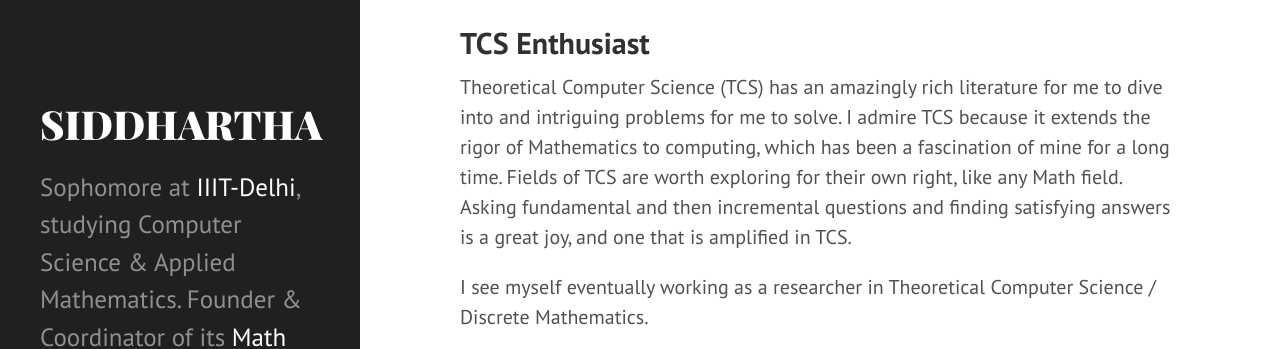
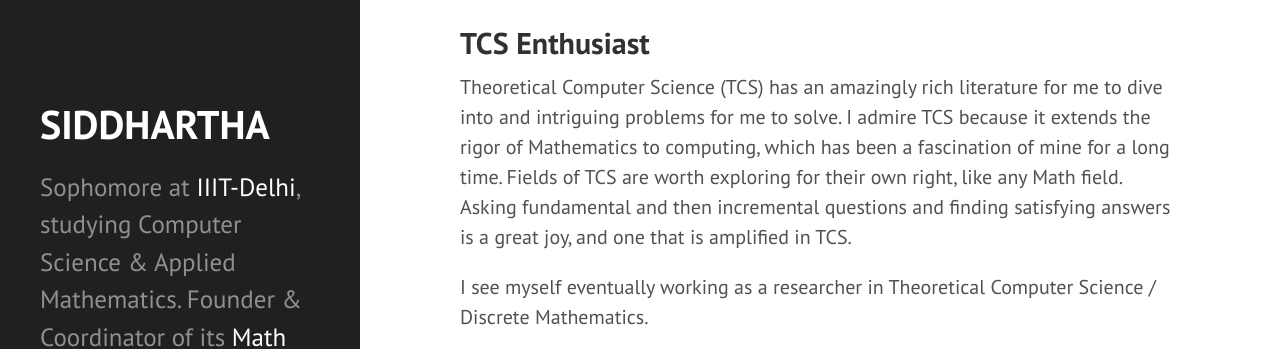
Before and after one commit to siddjai/siddjai.github.io, a Jekyll site: the page built from index.md, in a window 1280 px wide. Shown: the part 304-653 px from the top of the page. Built offline with Jekyll 4.4.1, drawn with Linux system fonts in a browser that asks for light colours; nearby versions of some CDN libraries.

Commit message:
Update hyde.css

```diff
--- a/public/css/hyde.css
+++ b/public/css/hyde.css
@@ -80,7 +80,6 @@ html {
   color: #fff;
   margin-top: 0;
   margin-bottom: 1rem;
-  font-family: 'Playfair Display', serif;
   font-size: 2rem;
 }
 
```
